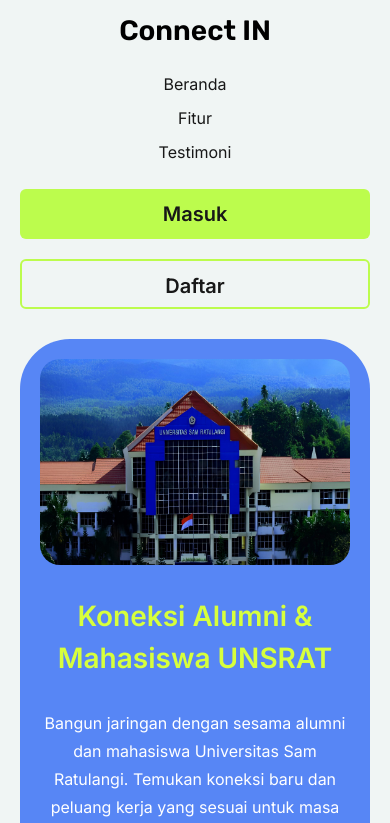
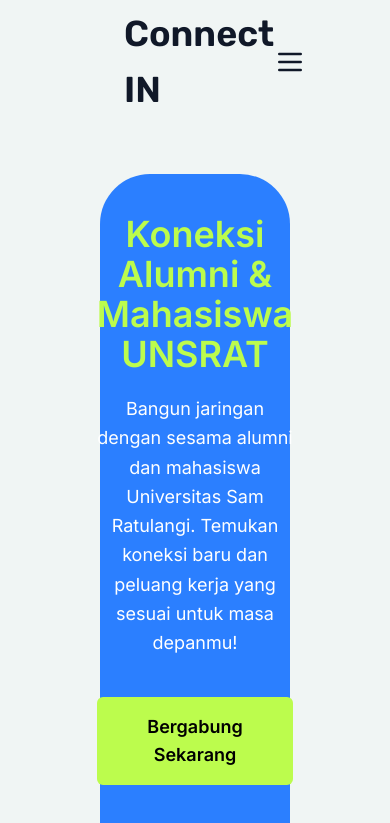
Before and after one commit to jennilaluyan/connect-in, a React (Vite) app: page / in a window 390 px wide. Shown: the top 823 px of the page. Built offline with nearby package versions, Linux system fonts and the light colour scheme.

Commit message:
ubah css ke tailwind

```diff
--- a/src/components/landing-page/Hero.jsx
+++ b/src/components/landing-page/Hero.jsx
@@ -2,19 +2,19 @@
 
 const Hero = () => {
   return (
-    <section className="hero">
-      {/*Hero contect*/}
-      <div className="hero-content">
-        <h1>Koneksi Alumni & Mahasiswa UNSRAT</h1>
-        <p>Bangun jaringan dengan sesama alumni dan mahasiswa Universitas Sam Ratulangi. Temukan koneksi baru dan peluang kerja yang sesuai untuk masa depanmu!</p>
+    <section className=" mt-20 w-[600] h-[700px] flex flex-col md:flex-row items-center justify-between bg-blue-500 rounded-[50px] mt-10 p-10 gap-10 md:gap-16">
+      {/* Hero Content */}
+      <div className="text-center md:text-left max-w-2xl">
+        <h1 className="text-4xl md:text-5xl font-bold text-[#BCFC4D]">Koneksi Alumni & Mahasiswa UNSRAT</h1>
+        <p className="text-lg md:text-xl text-white mt-5 leading-relaxed">Bangun jaringan dengan sesama alumni dan mahasiswa Universitas Sam Ratulangi. Temukan koneksi baru dan peluang kerja yang sesuai untuk masa depanmu!</p>
 
-        {/* hero button */}
-        <button className="hero-button">Bergabung Sekarang</button>
+        {/* Hero Button */}
+        <button className="mt-10 px-6 py-4 w-full md:w-80 bg-[#BCFC4D] text-black font-semibold text-lg rounded-md hover:bg-[#95CF32] transition duration-300">Bergabung Sekarang</button>
       </div>
 
-      {/* hero image */}
-      <div className="hero-image">
-        <img src={UNSRAT} alt="Universitas Sam Ratulangi" />
+      {/* Hero Image */}
+      <div className="w-[500] h-[500]">
+        <img src={UNSRAT} alt="Universitas Sam Ratulangi" className="w-full h-auto rounded-lg" />
       </div>
     </section>
   );
--- a/src/components/landing-page/Navbar.jsx
+++ b/src/components/landing-page/Navbar.jsx
@@ -1,21 +1,61 @@
+import React, { useState } from "react";
+
 const Navbar = () => {
+  const [isOpen, setIsOpen] = useState(false);
+
   return (
-    <nav className="navbar">
-      {/* Logo */}
-      <div className="logo">Connect IN</div>
+    <nav>
+      <div className="max-w-7xl mx-auto px-6 sm:px-8 lg:px-12">
+        <div className="flex justify-between items-center h-16">
+          {/* Logo */}
+          <div className="logo w-auto max-w-fit text-lg sm:text-xl md:text-2xl lg:text-3xl font-bold text-gray-900">Connect IN</div>
 
-      {/* Menu */}
-      <div className="nav-menu">
-        <a href="/">Beranda</a>
-        <a href="/">Fitur</a>
-        <a href="/">Testimoni</a>
+          {/* Menu for Desktop */}
+          <div className="hidden md:flex space-x-8 text-lg font-medium">
+            <a href="/" className="text-gray-900 hover:text-gray-600 transition">
+              Beranda
+            </a>
+            <a href="/" className="text-gray-900 hover:text-gray-600 transition">
+              Fitur
+            </a>
+            <a href="/" className="text-gray-900 hover:text-gray-600 transition">
+              Testimoni
+            </a>
+          </div>
+
+          {/* Buttons for Desktop */}
+          <div className="hidden md:flex space-x-4">
+            <button className="px-4 py-2 bg-[#BCFC4D] text-black font-semibold rounded-md hover:bg-[#95CF32] transition">Masuk</button>
+            <button className="px-4 py-2 border-2 border-[#BCFC4D] text-black font-semibold rounded-md hover:bg-[#BCFC4D] transition">Daftar</button>
+          </div>
+
+          {/* Hamburger Menu Button */}
+          <button onClick={() => setIsOpen(!isOpen)} className="md:hidden focus:outline-none">
+            <svg className="w-8 h-8 text-gray-900" xmlns="http://www.w3.org/2000/svg" fill="none" viewBox="0 0 24 24" stroke="currentColor">
+              {isOpen ? <path strokeLinecap="round" strokeLinejoin="round" strokeWidth="2" d="M6 18L18 6M6 6l12 12" /> : <path strokeLinecap="round" strokeLinejoin="round" strokeWidth="2" d="M4 6h16M4 12h16M4 18h16" />}
+            </svg>
+          </button>
+        </div>
       </div>
 
-      {/* Buttons */}
-      <div className="nav-buttons">
-        <button className="btn btn-masuk">Masuk</button>
-        <button className="btn btn-daftar">Daftar</button>
-      </div>
+      {/* Mobile Menu */}
+      {isOpen && (
+        <div>
+          <a href="/" className="block px-6 py-3 text-gray-900 hover:bg-gray-100 transition">
+            Beranda
+          </a>
+          <a href="/" className="block px-6 py-3 text-gray-900 hover:bg-gray-100 transition">
+            Fitur
+          </a>
+          <a href="/" className="block px-6 py-3 text-gray-900 hover:bg-gray-100 transition">
+            Testimoni
+          </a>
+          <div className="px-6 py-3 space-y-2">
+            <button className="w-full py-2 bg-[#BCFC4D] text-black font-semibold rounded-md hover:bg-[#95CF32] transition">Masuk</button>
+            <button className="w-full py-2 border-2 border-[#BCFC4D] text-black font-semibold rounded-md hover:bg-[#BCFC4D] transition">Daftar</button>
+          </div>
+        </div>
+      )}
     </nav>
   );
 };
--- a/src/components/landing-page/TestimonialSection.jsx
+++ b/src/components/landing-page/TestimonialSection.jsx
@@ -10,30 +10,28 @@
       name: "Andi",
       role: "Mahasiswa Teknik Informatika",
       text: "Sebagai mahasiswa, saya lebih mudah menemukan peluang magang yang sesuai dengan jurusan saya. Terima kasih Connect IN!",
-      imageRight: true
+      imageRight: true,
     },
     {
       image: Hana,
       name: "Hana",
       role: "HR PT Semangat Skripsi",
       text: "Senang bisa berbagi pengalaman dan membuka peluang bagi mahasiswa UNSRAT yang ingin magang di perusahaan kami!",
-      imageRight: false
+      imageRight: false,
     },
     {
       image: Taylor,
       name: "Taylor",
       role: "HR PT Skripsi Jaya Jaya",
       text: "Senang bisa berbagi pengalaman dan membuka peluang bagi mahasiswa UNSRAT yang ingin magang di perusahaan kami!",
-      imageRight: true
-    }
+      imageRight: true,
+    },
   ];
 
   return (
     <section className="py-12 md:py-24 bg-[#D6E6FF] text-center px-16 md:px-12" id="testimonials">
       <h2 className="text-3xl md:text-4xl font-bold mb-4">Apa Kata Mereka?</h2>
-      <p className="text-gray-600 mb-8 md:mb-12 max-w-2xl mx-auto">
-        Mahasiswa dan alumni UNSRAT telah merasakan manfaat dari platform ini. Simak pengalaman mereka!
-      </p>
+      <p className="text-gray-600 mb-8 md:mb-12 max-w-2xl mx-auto">Mahasiswa dan alumni UNSRAT telah merasakan manfaat dari platform ini. Simak pengalaman mereka!</p>
       <div className="flex flex-col gap-6 max-w-4xl mx-auto">
         {testimonials.map((testimonial, index) => (
           <TestimonialCard key={index} {...testimonial} />
--- a/src/style.css
+++ b/src/style.css
@@ -12,258 +12,9 @@
   background-color: #f0f5f4;
 }
 
-/* Navbar */
-.navbar {
-  justify-items: center;
-  justify-content: center;
-  gap: 250px;
-  display: flex;
-  align-items: center;
-}
-
 /* Logo */
 .logo {
   font-size: 36px;
   font-weight: 600;
   font-family: "Rubik", sans-serif;
 }
-
-/* Menu */
-.nav-menu {
-  display: flex;
-  gap: 50px;
-  font-weight: 500;
-  font-size: 20px;
-}
-
-.nav-menu a {
-  color: #181818;
-  text-decoration: none;
-}
-
-.nav-menu a:hover {
-  color: grey;
-}
-
-/* Buttons */
-.nav-buttons {
-  display: flex;
-  gap: 20px;
-}
-
-.btn {
-  width: 120px;
-  height: 50px;
-  padding: 10px;
-  font-weight: 600;
-  font-size: 20px;
-  border-radius: 6px;
-  cursor: pointer;
-}
-
-.btn-masuk {
-  background-color: #bcfc4d;
-  color: #181818;
-  border: none;
-}
-
-.btn-daftar {
-  border: 2px solid #bcfc4d;
-  background-color: transparent;
-  color: #181818;
-}
-
-.btn:hover {
-  background-color: #95cf32;
-}
-
-/* Hero Section */
-.hero {
-  width: 1350px;
-  height: 800px;
-  display: flex;
-  align-items: center;
-  justify-content: space-between;
-  background-color: #5786f5;
-  border-radius: 50px;
-  margin-top: 60px;
-  padding: 55px 100px;
-  gap: 40px;
-}
-
-.hero-content h1 {
-  font-size: 48px;
-  font-weight: bold;
-  color: #d7ff3c;
-}
-
-.hero-content p {
-  font-size: 24px;
-  margin-top: 30px;
-  line-height: 40px;
-  color: #fff;
-}
-
-.hero-button {
-  margin-top: 50px;
-  padding: 10px;
-  width: 300px;
-  height: 60px;
-  font-size: 20px;
-  font-weight: 600;
-  border: none;
-  border-radius: 6px;
-  background-color: #d7ff3c;
-  color: #181818;
-  cursor: pointer;
-}
-
-.hero-button:hover {
-  background-color: #b6e130;
-}
-
-.hero-image img {
-  width: 500px;
-  height: 600px;
-  border-radius: 20px;
-}
-
-/* Responsiveness */
-@media (max-width: 1024px) {
-  body {
-    margin: 20px 50px;
-  }
-
-  #testimonials {
-    margin-left: -50px;
-    margin-right: -50px;
-  }
-
-  .navbar {
-    flex-direction: column;
-    gap: 15px;
-    text-align: center;
-  }
-
-  .nav-menu {
-    flex-direction: column;
-    gap: 15px;
-    margin-top: 10px;
-  }
-
-  .nav-buttons {
-    margin-top: 15px;
-  }
-
-  .hero {
-    text-align: center;
-    width: 100%;
-    height: auto;
-    padding: 30px;
-    gap: 30px;
-    margin-top: 40px;
-  }
-
-  .hero-content {
-    width: 100%;
-  }
-
-  .hero-image img {
-    width: 100%;
-    max-width: 400px;
-    height: auto;
-  }
-}
-
-@media (max-width: 768px) {
-  body {
-    margin: 15px 30px;
-  }
-
-  #testimonials {
-    margin-left: -30px;
-    margin-right: -30px;
-  }
-
-  .navbar {
-    gap: 10px;
-  }
-
-  .nav-menu {
-    gap: 12px;
-    font-size: 18px;
-  }
-
-  .nav-buttons {
-    flex-direction: column;
-    width: 100%;
-    text-align: center;
-  }
-
-  .btn {
-    width: 100%;
-  }
-
-  .hero-content h1 {
-    font-size: 36px;
-  }
-
-  .hero-content p {
-    font-size: 18px;
-    line-height: 30px;
-  }
-
-  .hero-button {
-    width: 100%;
-  }
-}
-
-@media (max-width: 600px) {
-  body {
-    margin: 10px 20px;
-  }
-
-  #testimonials {
-    margin-left: -20px;
-    margin-right: -20px;
-  }
-
-  .navbar {
-    gap: 10px;
-    text-align: center;
-  }
-
-  .logo {
-    font-size: 28px;
-  }
-
-  .nav-menu {
-    gap: 10px;
-    font-size: 16px;
-  }
-
-  .hero {
-    flex-direction: column-reverse;
-    padding: 20px;
-    margin-top: 30px;
-  }
-
-  .hero-content h1 {
-    font-size: 28px;
-  }
-
-  .hero-content p {
-    font-size: 16px;
-    line-height: 28px;
-  }
-
-  .hero-button {
-    font-size: 16px;
-    height: 50px;
-  }
-
-  .hero-image img {
-    max-width: 100%;
-    height: auto;
-  }
-}
```
